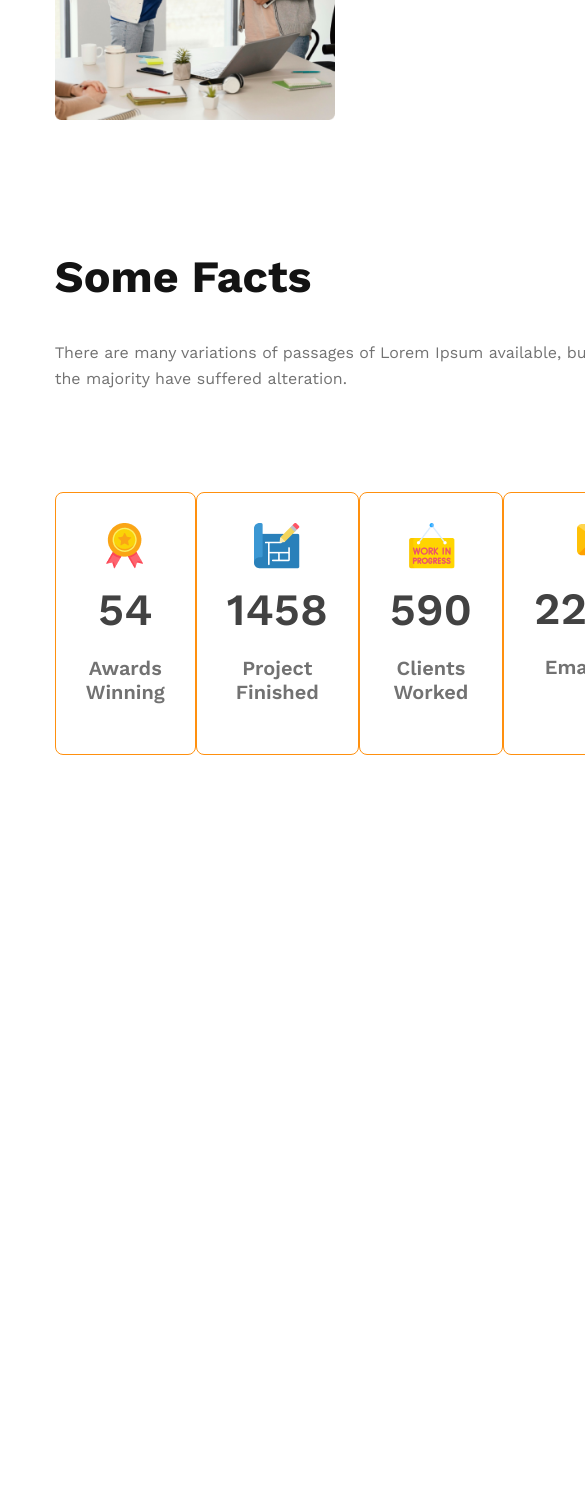
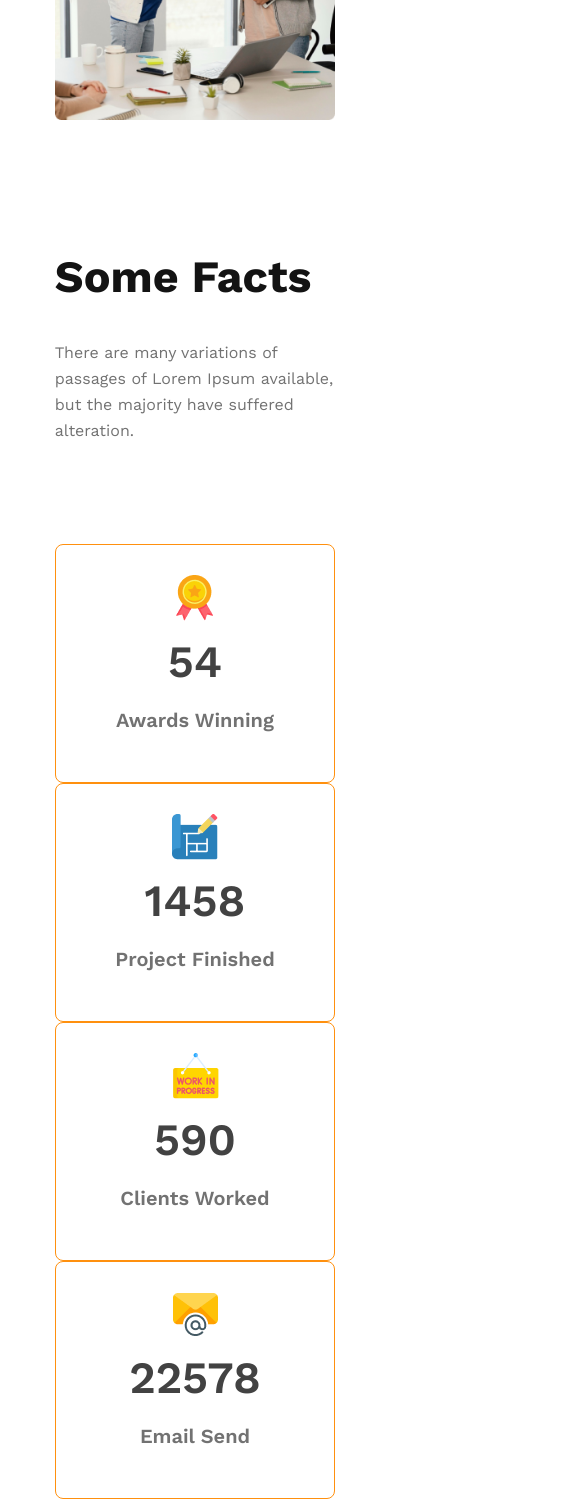
Before and after one commit to SabbirHossain-28/simple-responsive-g3-architecture, a plain HTML site: page index.html in a window 390 px wide. Shown: the part 2805-4312 px from the top of the page, 585 px wide, since content can reach past the window. Before the commit the page ends 3568 px from the top, so only its background shows below. Drawn offline with nearby package versions, Linux system fonts and the light colour scheme.

Commit message:
making responsive the fact section for small devices

```diff
--- a/styles/style.css
+++ b/styles/style.css
@@ -133,7 +133,6 @@ line-height: 26px; /* 162.5% */
     justify-content: space-around;
     margin-top: 100px ;
     text-align: center;
-    flex: 1;
 }
 .fact-items> .item{
     border-radius: 8px;
@@ -187,4 +186,12 @@ font-weight: 600;
     grid-template-columns: 1fr;
     width: 100%;
   }
+  .fact-content{
+    width: 100%;
+    margin: 0 auto;
+  }
+  .fact-items{
+    flex-direction: column;
+    justify-content: space-evenly;
+  }
 }
```
